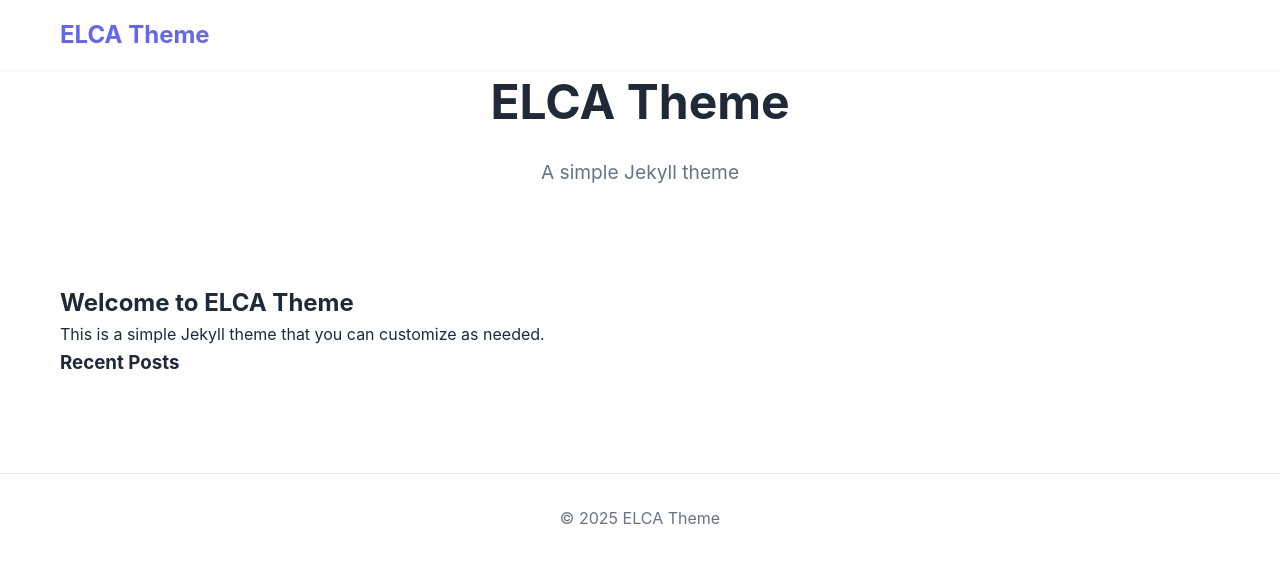
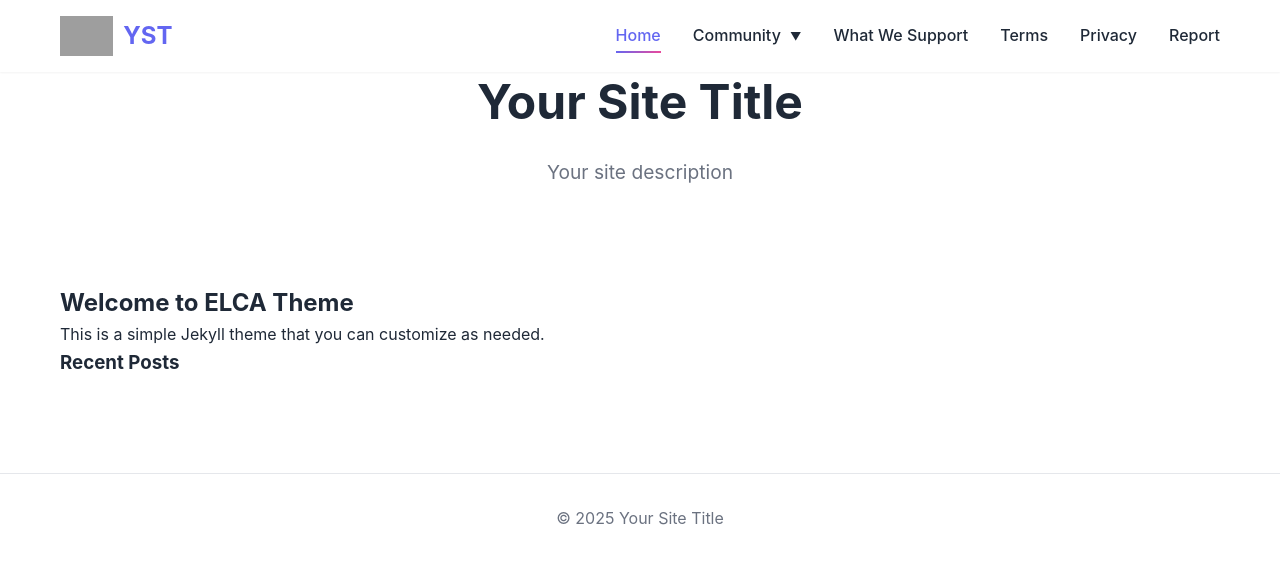
Before and after one commit to mr-izu/elca, a Jekyll site: the page built from index.html, in a window 1280 px wide. Shown: the top 564 px of the page. Built offline with Jekyll 4.4.1, drawn with Linux system fonts in a browser that asks for light colours; grey boxes are pictures that could not be loaded.

Commit message:
Revise site configuration and navigation settings
Updated site title, description, and navigation structure.

```diff
--- a/_config.yml
+++ b/_config.yml
@@ -1,19 +1,38 @@
-title: "ELCA Theme"
-description: "A simple Jekyll theme"
-baseurl: ""
-url: ""
+# Site title and description
+title: "Your Site Title"
+title_short: "YST" # Short version for header
+description: "Your site description"
+keywords: "your,keywords,here"
+author: "Your Name"
 
-# Build settings
-markdown: kramdown
+# Logo (optional)
+logo: "/assets/images/logo.png" # Path to your logo
 
-# Theme settings
-header_pages:
-  - index.html
-  - about.md
+# Navigation configuration
+navigation:
+  - title: "Home"
+    url: "/"
 
-# Navigation
-nav_links:
-  - title: Home
-    url: /
-  - title: About
-    url: /about
+  - title: "Community"
+    url: "/community/"
+    dropdown:
+      - title: "About Us"
+        url: "/about/"
+      - title: "Join Community"
+        url: "/join/"
+      - title: "Features & Products"
+        url: "/features/"
+      - title: "Community Survey"
+        url: "/survey/"
+
+  - title: "What We Support"
+    url: "/support/"
+
+  - title: "Terms"
+    url: "/terms/"
+
+  - title: "Privacy"
+    url: "/privacy/"
+
+  - title: "Report"
+    url: "/report/"
```
